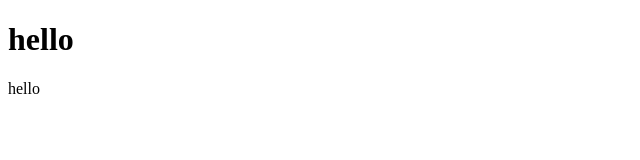
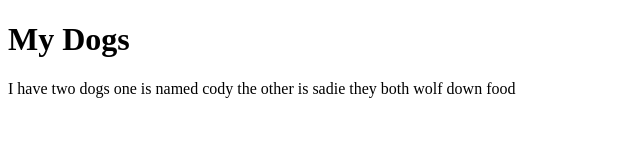
Before and after one commit to Chris-Waldron/Chris-Waldron.github.io, a plain HTML site: page index.html in a window 1280 px wide. Shown: the whole page, without its empty margins (0-640 px from the left). Drawn offline with Linux system fonts and the light colour scheme.

Commit message:
Update index.html

```diff
--- a/index.html
+++ b/index.html
@@ -1,10 +1,10 @@
 <!Doctype html>
 <html>
  <head>
-   <title> hello world </title>
+   <title> dogs </title>
  </head>
  <body>
-  <h1> hello </h1>
-  <p> hello </p>
+  <h1> My Dogs </h1>
+  <p> I have two dogs one is named cody the other is sadie they both wolf down food  </p>
  </body>
 </html>
```
